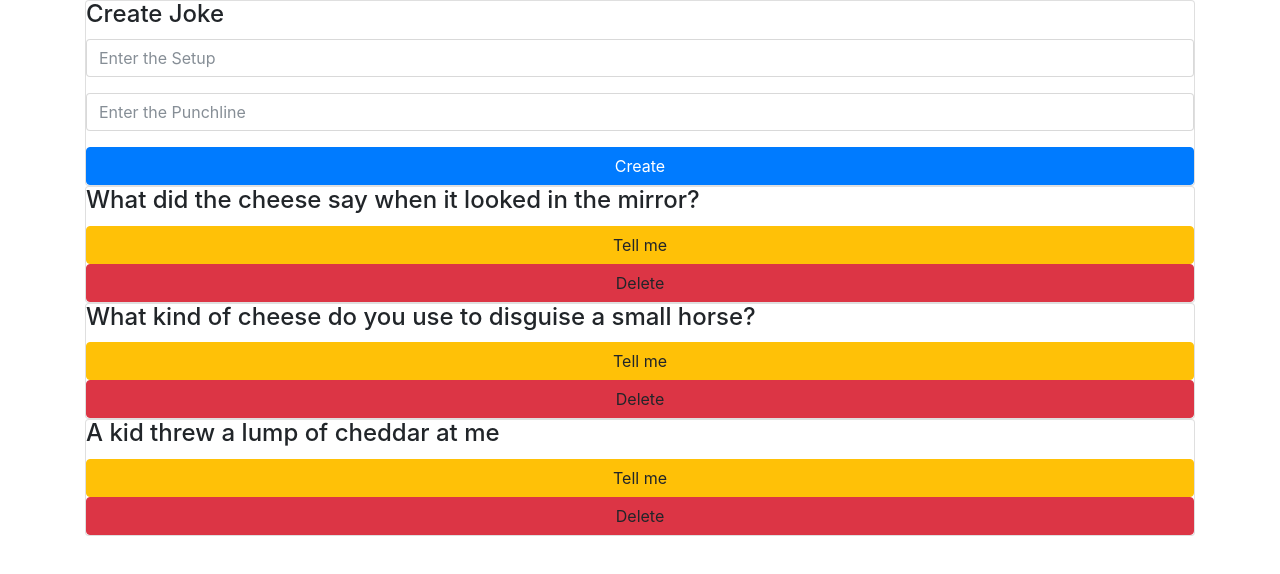
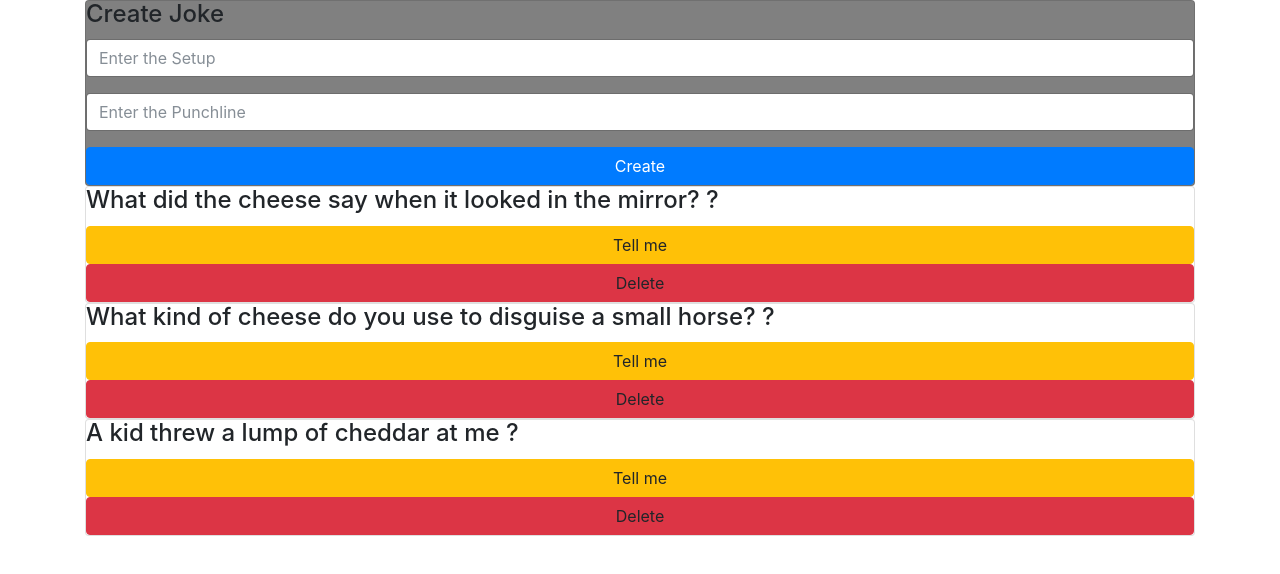
Before and after one commit to Myster1o619/test-project, an Angular app: page / in a window 1280 px wide. Shown: the top 574 px of the page. Built offline with nearby package versions, Linux system fonts and the light colour scheme.

Commit message:
multi-content projection

```diff
--- a/src/app/joke-form/joke-form.component.ts
+++ b/src/app/joke-form/joke-form.component.ts
@@ -4,7 +4,11 @@ import { Joke } from '../joke.model';
 @Component({
   selector: 'app-joke-form',
   templateUrl: './joke-form.component.html',
-  styleUrls: ['./joke-form.component.css']
+  styles: [`
+      .card {
+        background-color: gray;
+      }
+  `]
 })
 export class JokeFormComponent implements OnInit {
 
--- a/src/app/joke-list-component/joke-list-component.component.html
+++ b/src/app/joke-list-component/joke-list-component.component.html
@@ -1,2 +1,5 @@
 <app-joke-form (jokeCreated)="addJoke($event)"></app-joke-form>
-<app-joke *ngFor="let j of jokes" [joke]="j" (jokeDeleted)="deleteJoke($event)"></app-joke>
+<app-joke *ngFor="let j of jokes" [joke]="j" (jokeDeleted)="deleteJoke($event)">
+    <span class="setup">{{ j.setup }} ?</span>
+    <h1 class="punchline">{{ j.punchline }}</h1>
+</app-joke>
--- a/src/app/joke/joke.component.html
+++ b/src/app/joke/joke.component.html
@@ -1,7 +1,10 @@
 <div class="card card-block">
-    <h4 class="card-title">{{ data.setup }}</h4>
+    <h4 class="card-title">
+        <ng-content select=".setup"></ng-content>
+    </h4>
     <p class="card-text"
-    [hidden]="data.hide">{{ data.punchline }}
+    [hidden]="data.hide">
+    <ng-content select=".punchline"></ng-content>
     </p>
     <a
     (click)="data.toggle()"
--- a/src/index.html
+++ b/src/index.html
@@ -10,6 +10,6 @@
   <link rel="stylesheet" href="https://maxcdn.bootstrapcdn.com/bootstrap/4.0.0-beta/css/bootstrap.min.css" integrity="sha384-/Y6pD6FV/Vv2HJnA6t+vslU6fwYXjCFtcEpHbNJ0lyAFsXTsjBbfaDjzALeQsN6M" crossorigin="anonymous">
 </head>
 <body class="container m-t-1">
-  <app-root></app-root>
+  <app-root>Loading...</app-root>
 </body>
 </html>
```
